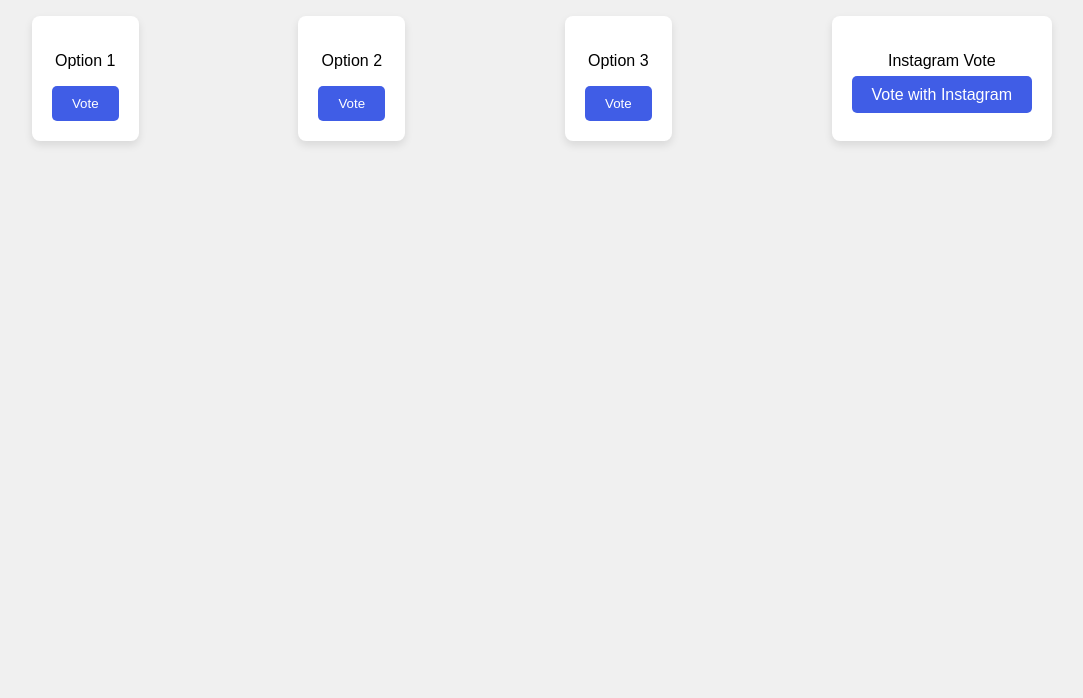
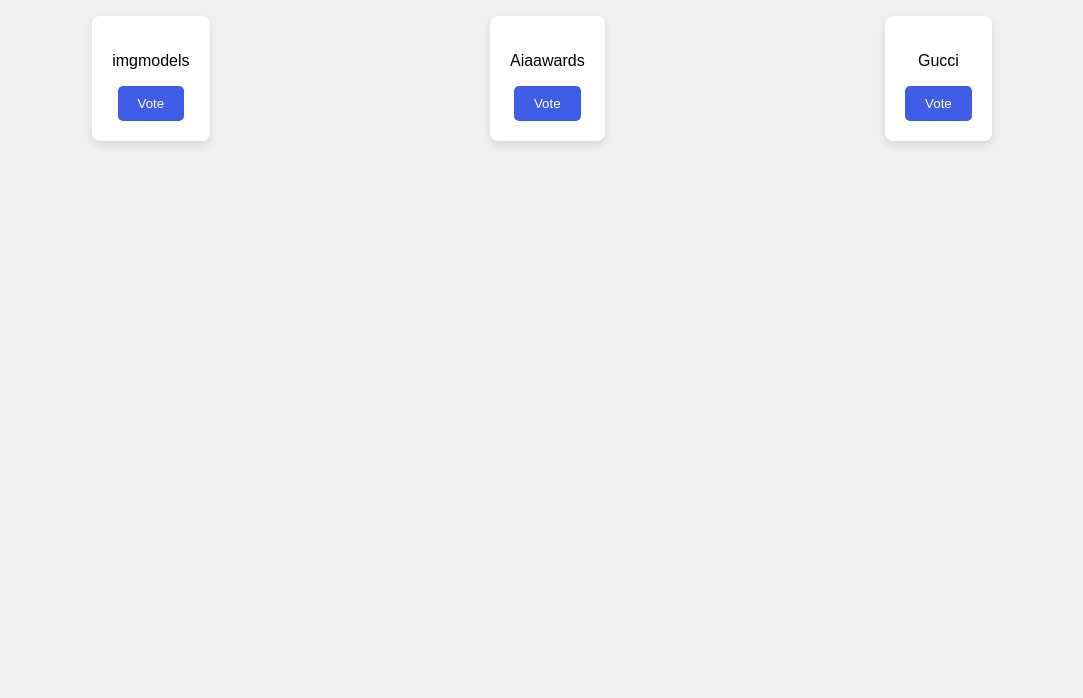
Before and after one commit to Fortunebeast272822/Brain-works-, a plain HTML site: page index.html in a window 1280 px wide. Shown: the part 102-800 px from the top of the page, without its empty margins (98-1181 px from the left). Drawn offline with Linux system fonts and the light colour scheme.

Commit message:
Update index.html

```diff
--- a/index.html
+++ b/index.html
@@ -12,24 +12,21 @@
 
         <div class="options">
             <div class="option">
-                <p>Option 1</p>
+                <p>imgmodels</p>
                 <button class="vote-btn">Vote</button>
             </div>
 
             <div class="option">
-                <p>Option 2</p>
+                <p>Aiaawards</p>
                 <button class="vote-btn">Vote</button>
             </div>
 
             <div class="option">
-                <p>Option 3</p>
+                <p>Gucci</p>
                 <button class="vote-btn">Vote</button>
             </div>
 
-            <div class="option">
-                <p>Instagram Vote</p>
-                <a href="#" class="instagram-btn">Vote with Instagram</a>
-            </div>
+
         </div>
     </div>
 </body>
```
